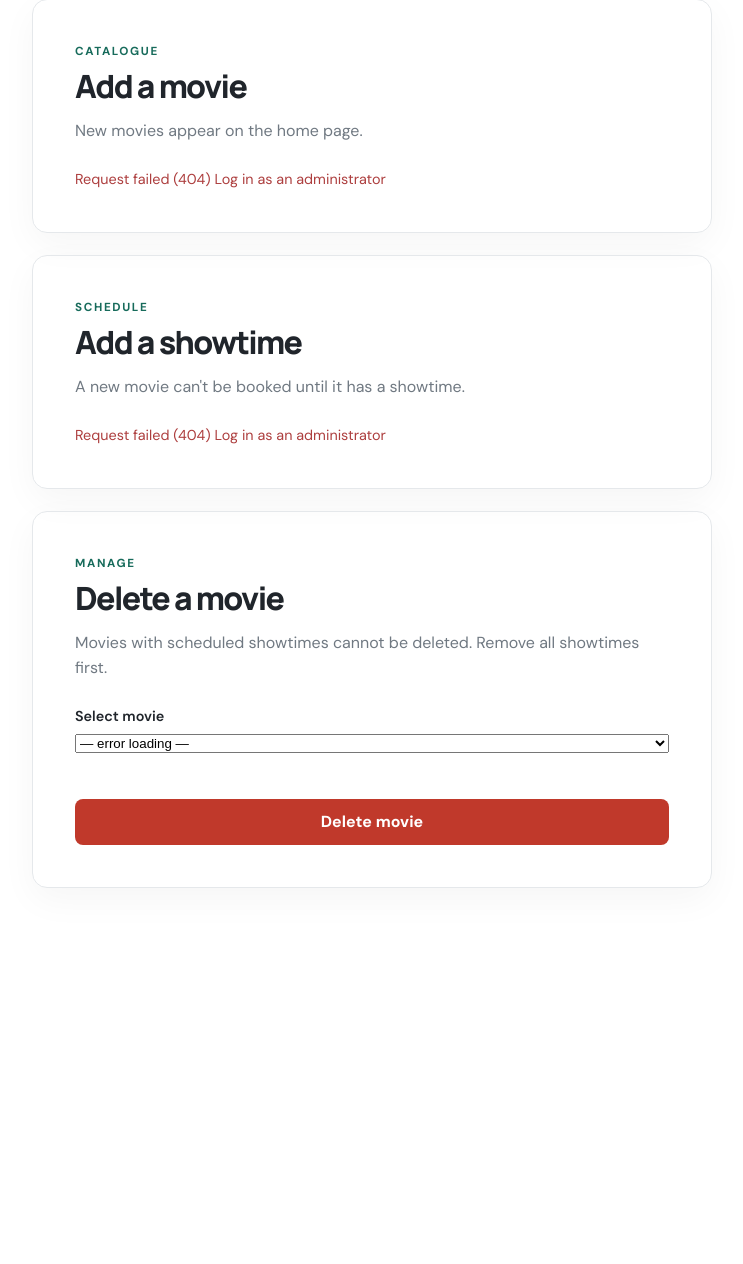
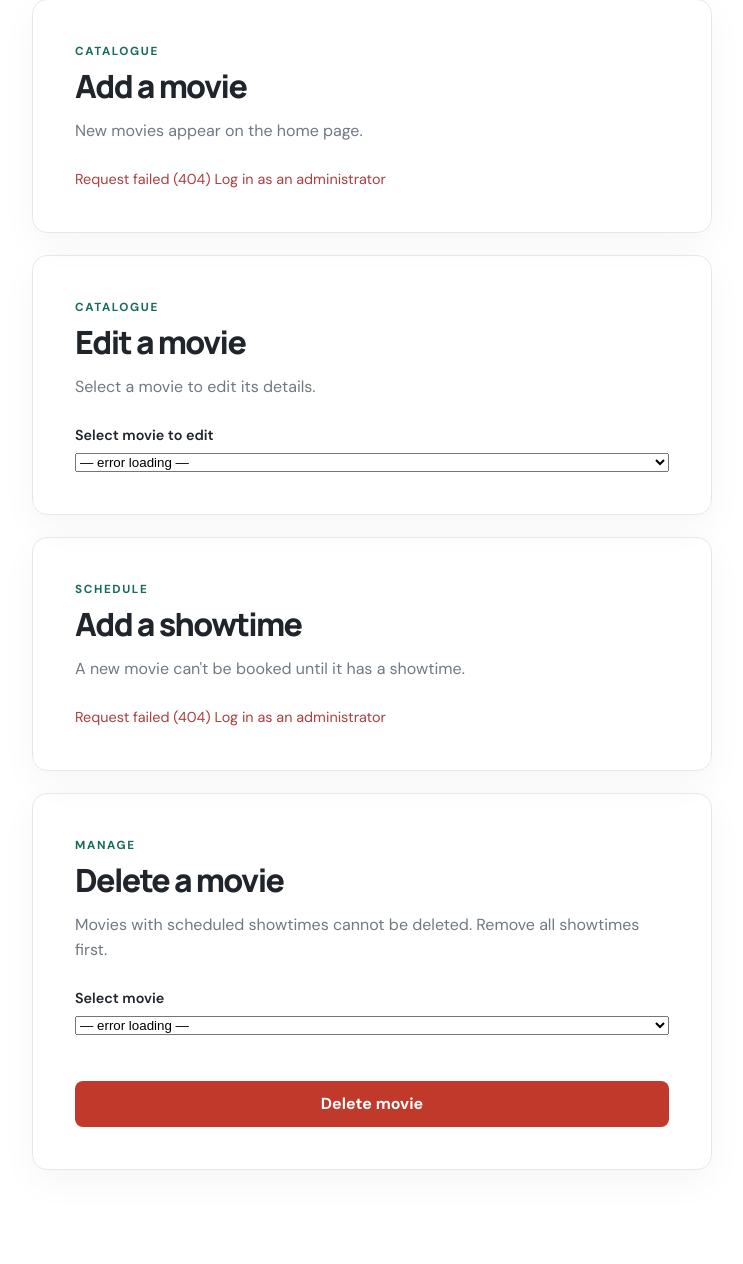
Before and after one commit to PratikJesthi/Movie-Reservation-System--Java-Project, a Spring app: page /admin in a window 1280 px wide. Shown: the part 129-1393 px from the top of the page, without its empty margins (268-1011 px from the left). Before the commit the page ends 1017 px from the top, so only its background shows below. Run offline with Thymeleaf, Linux system fonts and the light colour scheme; the template is opened without the code that fills it, so the values that code supplies are empty; database files in the repository are not loaded.

Commit message:
Feat: Edit movie section on admin page
- admin.html: new 'Edit a movie' section with full field pre-fill,
  poster preview, file upload, save and cancel
- app.js: wireEditMovieForm() - dropdown loads all movies, selecting one
  fetches /api/movies/{id} and fills all fields; file picker converts
  image to data URL; PUT /api/movies/{id} on submit; refreshes all
  other dropdowns on success
- styles.css: .edit-poster-preview styles
- add/delete flows also call refreshEditOptions() to keep dropdown in sync

```diff
--- a/src/main/resources/static/css/styles.css
+++ b/src/main/resources/static/css/styles.css
@@ -98,3 +98,8 @@ label small { color: var(--muted); font-weight: 400; }
 /* Danger button */
 .button-danger { background: #c0392b; }
 .button-danger:hover:not(:disabled) { background: #96281b; }
+
+/* Edit movie poster preview */
+.edit-poster-preview-row { display: flex; align-items: center; gap: 14px; margin-bottom: 14px; }
+.edit-poster-preview { width: 72px; height: 108px; object-fit: cover; border-radius: 7px; border: 1px solid var(--line); background: var(--surface); }
+.edit-poster-preview[hidden] { display: none; }
--- a/src/main/resources/static/js/app.js
+++ b/src/main/resources/static/js/app.js
@@ -262,8 +262,9 @@ async function wireMovieForm() {
             form.reset();
             const fileHint = document.querySelector('#poster-file-hint');
             if (fileHint) fileHint.textContent = '';
-            if (window.refreshShowOptions) window.refreshShowOptions();
+            if (window.refreshShowOptions)  window.refreshShowOptions();
             if (window.refreshDeleteOptions) window.refreshDeleteOptions();
+            if (window.refreshEditOptions)   window.refreshEditOptions();
         } catch (error) { setMessage(message, error.message); }
     });
 
@@ -360,8 +361,147 @@ async function wireDeleteMovieForm() {
             await api(`/api/movies/${id}`, { method: 'DELETE' });
             setMessage(message, `"${label}" was deleted.`, false);
             await refresh();
-            if (window.refreshShowOptions) window.refreshShowOptions();
+            if (window.refreshShowOptions)  window.refreshShowOptions();
+            if (window.refreshEditOptions)   window.refreshEditOptions();
         } catch (error) { setMessage(message, error.message); }
+    });
+}
+
+async function wireEditMovieForm() {
+    const form = document.querySelector('#edit-movie-form');
+    if (!form) return;
+
+    const select    = form.querySelector('#edit-movie-select');
+    const fields    = form.querySelector('#edit-movie-fields');
+    const preview   = form.querySelector('#edit-poster-preview');
+    const previewLbl= form.querySelector('#edit-poster-preview-label');
+    const message   = form.querySelector('#edit-message');
+    const fileInput = form.querySelector('#edit-poster-file-input');
+    const urlInput  = form.querySelector('#edit-poster-url-input');
+    const fileHint  = form.querySelector('#edit-poster-file-hint');
+    const cancelBtn = form.querySelector('#edit-cancel-btn');
+
+    let movies = [];
+
+    const populateSelect = (list) => {
+        movies = list;
+        const prev = select.value;
+        select.innerHTML = '<option value="">— choose a movie —</option>' +
+            list.map(m => `<option value="${m.id}">${escapeHtml(m.title)} (${escapeHtml(m.language)})</option>`).join('');
+        if (prev && list.find(m => String(m.id) === prev)) select.value = prev;
+    };
+
+    const fillFields = (movie) => {
+        form.querySelector('#edit-title').value         = movie.title        || '';
+        form.querySelector('#edit-description').value   = movie.description  || '';
+        form.querySelector('#edit-genre').value         = movie.genre        || '';
+        form.querySelector('#edit-language').value      = movie.language     || '';
+        form.querySelector('#edit-durationMinutes').value = movie.durationMinutes || '';
+        form.querySelector('#edit-releaseDate').value   = movie.releaseDate  || '';
+        form.querySelector('#edit-certificate').value   = movie.certificate  || '';
+        urlInput.value = '';
+        fileHint.textContent = '';
+        message.textContent  = '';
+        message.className    = 'form-message';
+
+        // Poster preview: show current poster (may be SVG endpoint or external URL)
+        const rawPoster = movie.posterUrl || `/api/movies/${movie.id}/poster`;
+        preview.src = rawPoster;
+        preview.hidden = false;
+        preview.onerror = () => { preview.hidden = true; previewLbl.textContent = 'No poster preview'; };
+        preview.onload  = () => { previewLbl.textContent = 'Current poster'; };
+    };
+
+    const resetForm = () => {
+        select.value = '';
+        fields.hidden = true;
+        message.textContent = '';
+        fileHint.textContent = '';
+        preview.hidden = true;
+    };
+
+    // Refresh called after add / delete
+    window.refreshEditOptions = () => {
+        api('/api/movies').then(list => populateSelect(list)).catch(() => {});
+    };
+
+    try {
+        const list = await api('/api/movies');
+        populateSelect(list);
+    } catch (_) {
+        select.innerHTML = '<option value="">— error loading —</option>';
+    }
+
+    // On movie selected -> fetch full data and pre-fill
+    select.addEventListener('change', async () => {
+        const id = select.value;
+        if (!id) { fields.hidden = true; return; }
+        try {
+            const movie = await api(`/api/movies/${id}`);
+            fillFields(movie);
+            fields.hidden = false;
+        } catch (error) {
+            fields.hidden = true;
+            alert(`Could not load movie: ${error.message}`);
+        }
+    });
+
+    // File picker -> data URL into URL field
+    if (fileInput && urlInput) {
+        fileInput.addEventListener('change', () => {
+            const file = fileInput.files[0];
+            if (!file) return;
+            const reader = new FileReader();
+            reader.onload = e => {
+                urlInput.value = e.target.result;
+                if (fileHint) fileHint.textContent = `Loaded: ${file.name} (${(file.size / 1024).toFixed(1)} KB)`;
+                // Show preview of the new image
+                preview.src = e.target.result;
+                preview.hidden = false;
+                previewLbl.textContent = 'New poster (not saved yet)';
+            };
+            reader.readAsDataURL(file);
+        });
+    }
+
+    // Cancel -> collapse
+    cancelBtn.addEventListener('click', () => resetForm());
+
+    // Submit -> PUT /api/movies/{id}
+    form.addEventListener('submit', async event => {
+        event.preventDefault();
+        const id = select.value;
+        if (!id) return;
+
+        // Build payload from current field values
+        const movie = movies.find(m => String(m.id) === id);
+        const values = {
+            title:           form.querySelector('#edit-title').value.trim(),
+            description:     form.querySelector('#edit-description').value.trim(),
+            genre:           form.querySelector('#edit-genre').value.trim(),
+            language:        form.querySelector('#edit-language').value.trim(),
+            durationMinutes: Number(form.querySelector('#edit-durationMinutes').value),
+            releaseDate:     form.querySelector('#edit-releaseDate').value   || null,
+            certificate:     form.querySelector('#edit-certificate').value   || null,
+            posterUrl:       urlInput.value.trim() || null,
+        };
+
+        try {
+            const updated = await api(`/api/movies/${id}`, { method: 'PUT', body: JSON.stringify(values) });
+            setMessage(message, `"${updated.title}" updated successfully.`, false);
+            fileHint.textContent = '';
+            if (fileInput) fileInput.value = '';
+            // Refresh other sections that list movies
+            if (window.refreshShowOptions)  window.refreshShowOptions();
+            if (window.refreshDeleteOptions) window.refreshDeleteOptions();
+            // Re-populate select and re-fill with fresh data
+            const list = await api('/api/movies');
+            populateSelect(list);
+            select.value = String(id);
+            fillFields(list.find(m => String(m.id) === id) || updated);
+        } catch (error) {
+            setMessage(message, error.message);
+        }
     });
 }
 
@@ -376,6 +516,7 @@ document.addEventListener('DOMContentLoaded', () => {
     if (page === 'login' || page === 'register') wireAccountForms();
     if (page === 'admin-login') wireAdminLoginForm();
     if (page === 'admin') wireMovieForm();
+    if (page === 'admin') wireEditMovieForm();
     if (page === 'admin') wireShowForm();
     if (page === 'admin') wireDeleteMovieForm();
 });
--- a/src/main/resources/templates/admin.html
+++ b/src/main/resources/templates/admin.html
@@ -91,6 +91,94 @@
             </form>
         </section>
 
+        <!-- Edit Movie Section -->
+        <section class="form-card">
+            <p class="eyebrow">CATALOGUE</p>
+            <h1>Edit a movie</h1>
+            <p class="muted">Select a movie to edit its details.</p>
+
+            <form id="edit-movie-form">
+                <label>
+                    Select movie to edit
+                    <select id="edit-movie-select" required>
+                        <option value="">— loading… —</option>
+                    </select>
+                </label>
+
+                <div id="edit-movie-fields" hidden>
+
+                    <div class="edit-poster-preview-row">
+                        <img id="edit-poster-preview" class="edit-poster-preview" src="" alt="Current poster" hidden>
+                        <span class="muted" id="edit-poster-preview-label"></span>
+                    </div>
+
+                    <label>
+                        Title
+                        <input id="edit-title" name="title" maxlength="200" required>
+                    </label>
+
+                    <label>
+                        Description
+                        <textarea id="edit-description" name="description" rows="4" required></textarea>
+                    </label>
+
+                    <div class="form-grid">
+                        <label>
+                            Genre
+                            <input id="edit-genre" name="genre" maxlength="100" required>
+                        </label>
+                        <label>
+                            Language
+                            <input id="edit-language" name="language" maxlength="80" required>
+                        </label>
+                    </div>
+
+                    <div class="form-grid">
+                        <label>
+                            Release date
+                            <span class="muted">(optional)</span>
+                            <input id="edit-releaseDate" name="releaseDate" type="date">
+                        </label>
+                        <label>
+                            Certificate
+                            <span class="muted">(optional)</span>
+                            <select id="edit-certificate" name="certificate">
+                                <option value="">—</option>
+                                <option>U</option>
+                                <option>UA</option>
+                                <option>A</option>
+                            </select>
+                        </label>
+                    </div>
+
+                    <label>
+                        Duration in minutes
+                        <input id="edit-durationMinutes" name="durationMinutes" type="number" min="1" required>
+                    </label>
+
+                    <label>
+                        Poster image URL
+                        <span class="muted">(optional)</span>
+                        <input id="edit-poster-url-input" name="posterUrl" type="url" autocomplete="off">
+                    </label>
+
+                    <label>
+                        Or upload a new poster image
+                        <span class="muted">(optional — overrides URL above)</span>
+                        <input id="edit-poster-file-input" type="file" accept="image/jpeg,image/png,image/webp,image/gif">
+                    </label>
+                    <small class="muted" id="edit-poster-file-hint"></small>
+
+                    <p id="edit-message" class="form-message" role="alert"></p>
+
+                    <div class="button-row" style="justify-content:flex-start;gap:10px;margin-top:16px;">
+                        <button class="button" type="submit">Save changes</button>
+                        <button class="button button-secondary" type="button" id="edit-cancel-btn">Cancel</button>
+                    </div>
+                </div>
+            </form>
+        </section>
+
         <!-- Add Showtime Section -->
         <section class="form-card">
             <p class="eyebrow">SCHEDULE</p>
```
